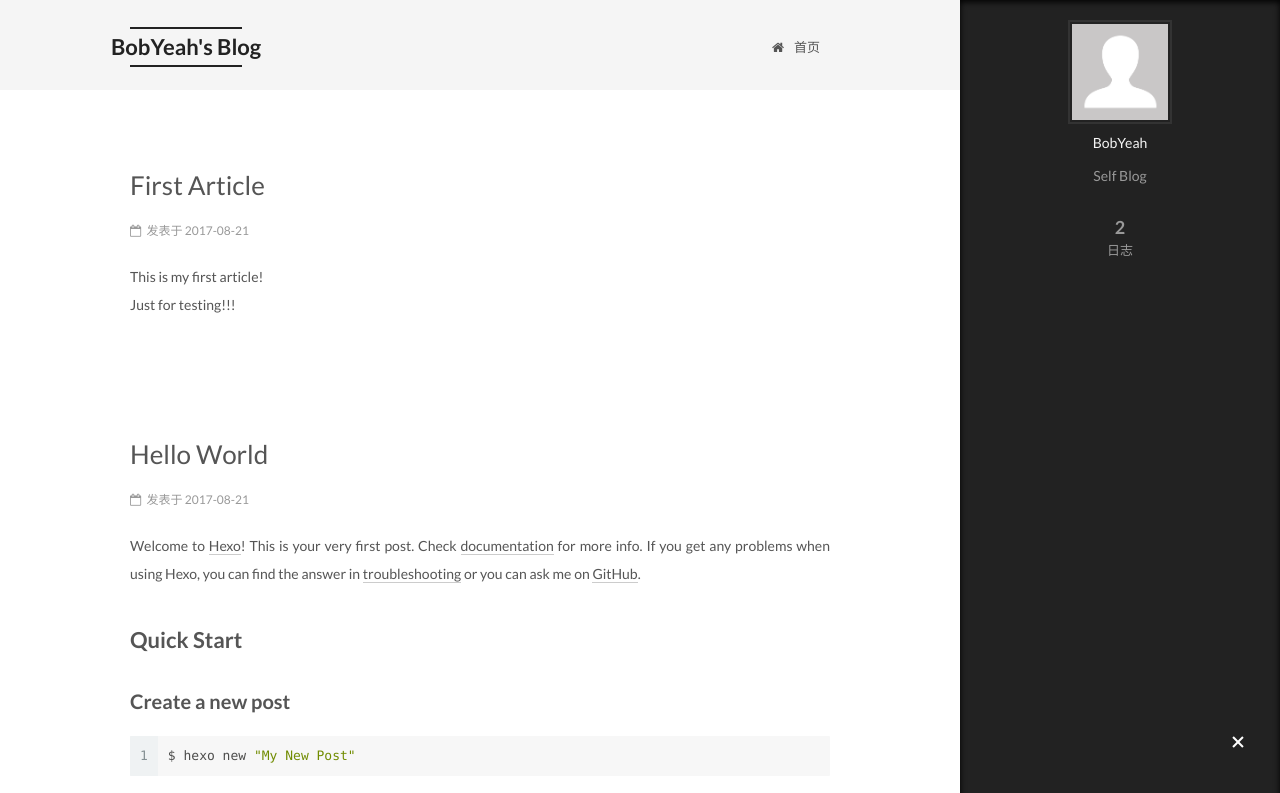
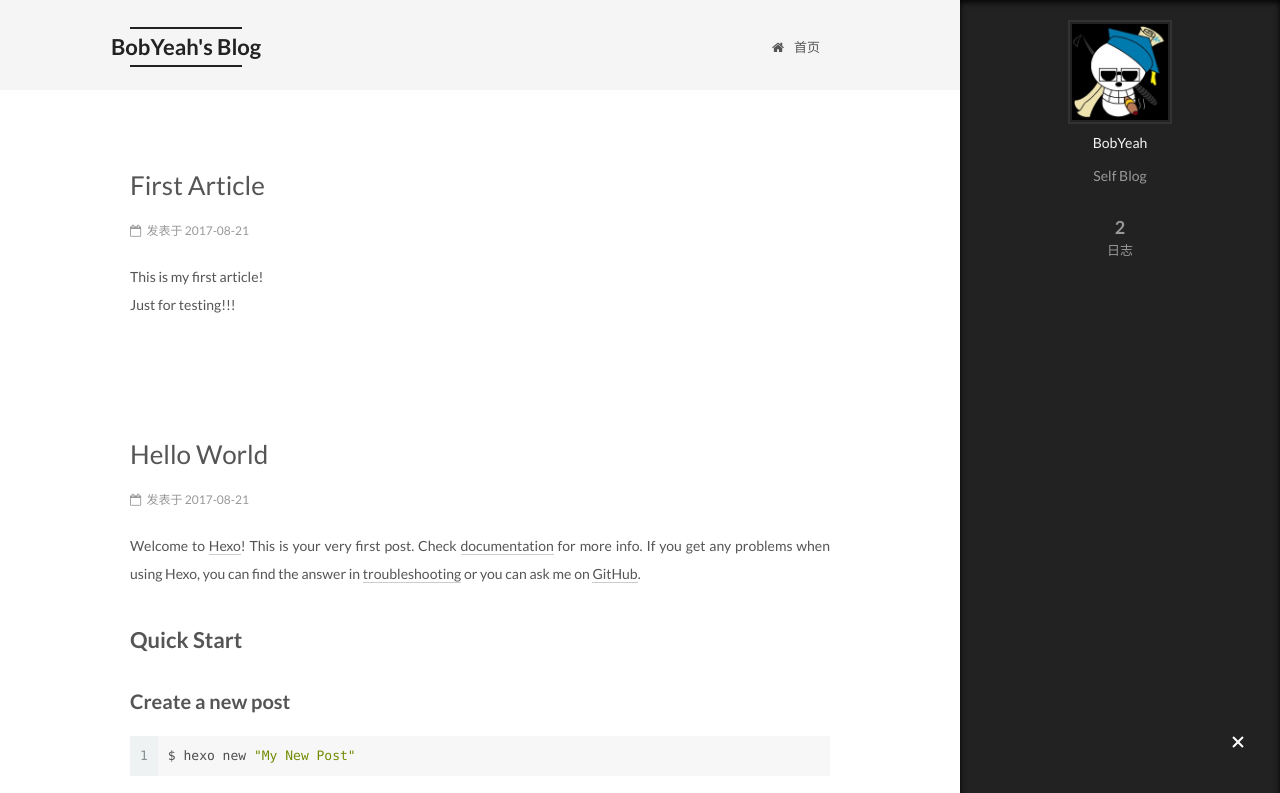
Before and after one commit to Bob-Yeah/Bob-Yeah.github.io, a plain HTML site: page index.html in a window 1280 px wide. Both pictures are taken after a click on the element 1238 px from the left and 743 px from the top of the page. Shown: the top 793 px of the page. Drawn offline with Linux system fonts and the light colour scheme.

Commit message:
Site updated: 2018-01-20 21:58:25

```diff
--- a/css/main.css
+++ b/css/main.css
@@ -1808,7 +1808,7 @@ pre .javascript .function {
   width: 4px;
   height: 4px;
   border-radius: 50%;
-  background: #34ff0e;
+  background: #fc2845;
 }
 .links-of-blogroll {
   font-size: 13px;
--- a/index.html
+++ b/index.html
@@ -253,7 +253,7 @@
     <span hidden itemprop="author" itemscope itemtype="http://schema.org/Person">
       <meta itemprop="name" content="BobYeah">
       <meta itemprop="description" content="">
-      <meta itemprop="image" content="/images/avatar.gif">
+      <meta itemprop="image" content="/images/avatar.jpg">
     </span>
 
     <span hidden itemprop="publisher" itemscope itemtype="http://schema.org/Organization">
@@ -373,7 +373,7 @@
     <span hidden itemprop="author" itemscope itemtype="http://schema.org/Person">
       <meta itemprop="name" content="BobYeah">
       <meta itemprop="description" content="">
-      <meta itemprop="image" content="/images/avatar.gif">
+      <meta itemprop="image" content="/images/avatar.jpg">
     </span>
 
     <span hidden itemprop="publisher" itemscope itemtype="http://schema.org/Organization">
@@ -517,7 +517,7 @@
       <section class="site-overview sidebar-panel sidebar-panel-active">
         <div class="site-author motion-element" itemprop="author" itemscope itemtype="http://schema.org/Person">
           <img class="site-author-image" itemprop="image"
-               src="/images/avatar.gif"
+               src="/images/avatar.jpg"
                alt="BobYeah" />
           <p class="site-author-name" itemprop="name">BobYeah</p>
 
```
Also changed, not shown: 2017/08/21/First-Article/index.html (+2 -2 lines), 2017/08/21/hello-world/index.html (+2 -2 lines), archives/2017/08/index.html (+1 -1 lines), archives/2017/index.html (+1 -1 lines), archives/index.html (+1 -1 lines), images/avatar.jpg (added).
